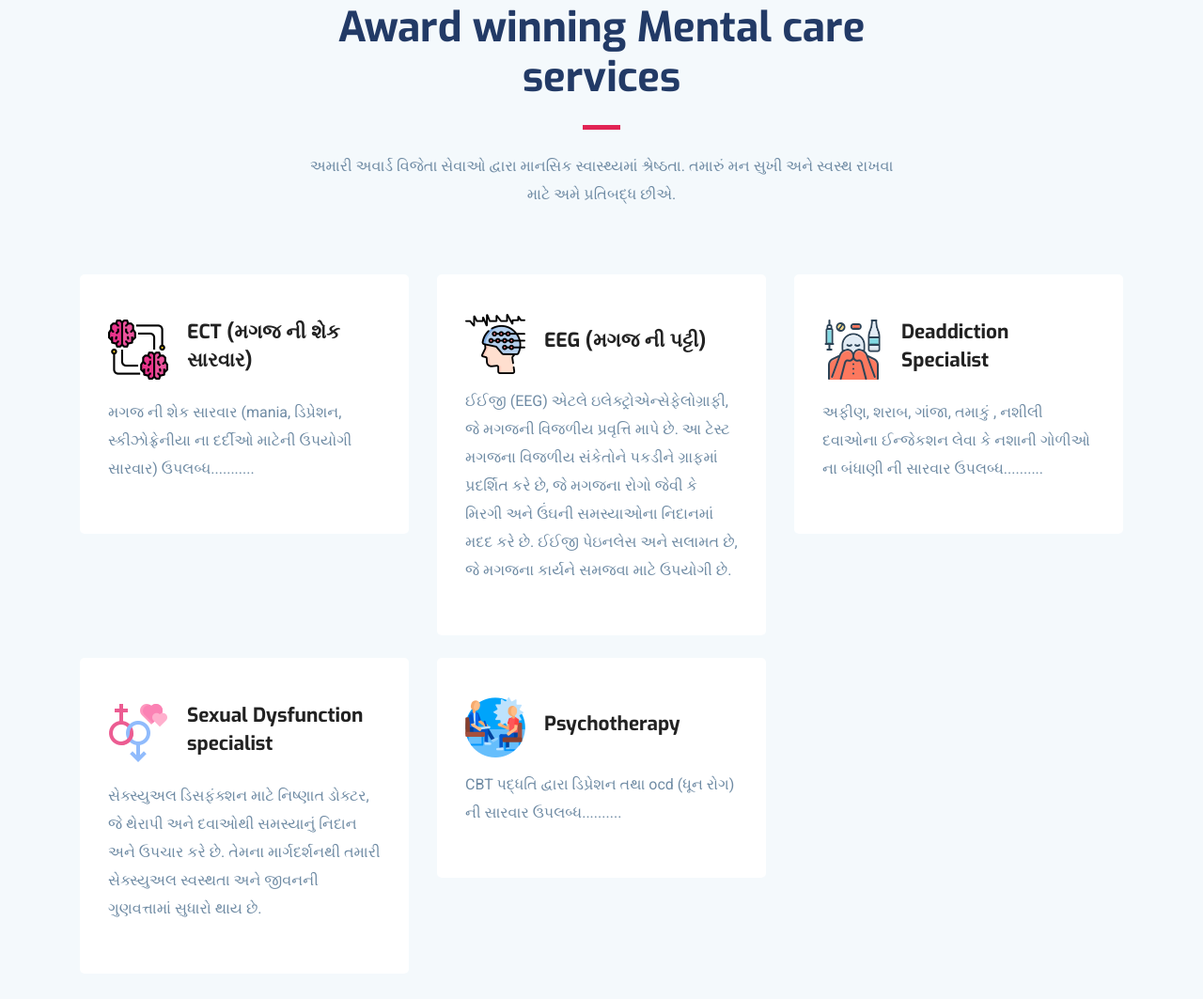
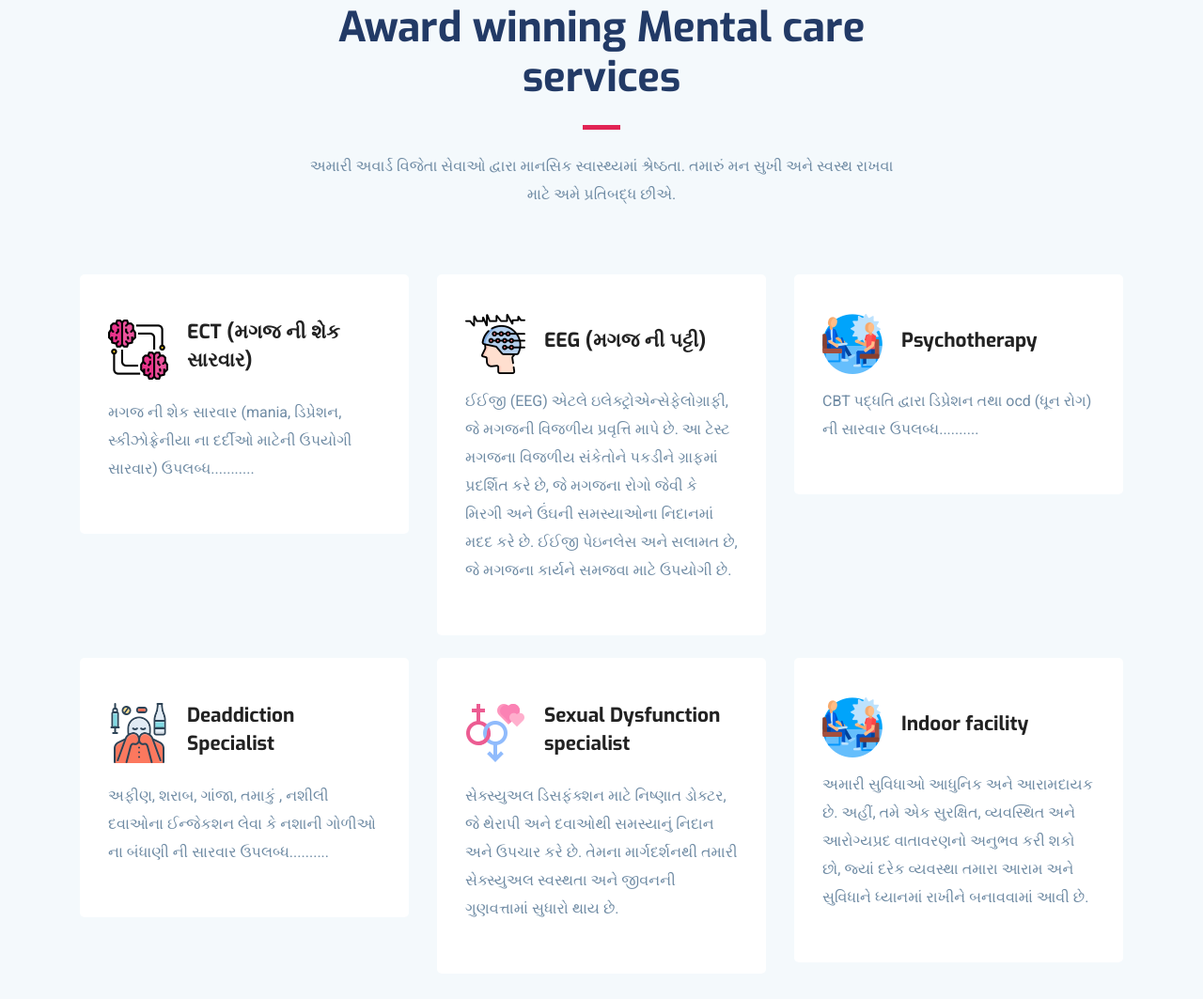
Before and after one commit to PrinceJodhani/dr-makbul-ali, a plain HTML site: page index.html in a window 1280 px wide. Shown: the part 2029-3092 px from the top of the page at 94% size. Drawn offline with Linux system fonts and the light colour scheme; some packages are replaced by stand-ins of ours.

Commit message:
updating some elements

```diff
--- a/index.html
+++ b/index.html
@@ -300,6 +300,19 @@
 					</div>
 				</div>
 			</div>
+			<div class="col-lg-4 col-md-6 col-sm-6">
+				<div class="service-item mb-4">
+					<div class="icon d-flex align-items-center">
+						<i class="text-lg">
+							<img src="./images/psychotherapy_10372013.png"/>
+						</i>
+						<h4 class="mt-3 mb-3"> Psychotherapy</h4>
+					</div>
+					<div class="content">
+						<p class="mb-4">CBT પદ્ધતિ દ્વારા ડિપ્રેશન તથા ocd (ધૂન રોગ) ની સારવાર ઉપલબ્ધ..........</p>
+					</div>
+				</div>
+			</div>
 
 			<div class="col-lg-4 col-md-6 col-sm-6">
 				<div class="service-item mb-4">
@@ -329,31 +342,21 @@
 				</div>
 			</div>
 
+
+
 			<div class="col-lg-4 col-md-6 col-sm-6">
 				<div class="service-item mb-4">
 					<div class="icon d-flex align-items-center">
 						<i class="text-lg">
-							<img src="./images/psychotherapy_10372013.png"/>
+							<img src="./images/psychotherapy_10372013.png" />
 						</i>
-						<h4 class="mt-3 mb-3"> Psychotherapy</h4>
+						<h4 class="mt-3 mb-3">Indoor facility</h4>
 					</div>
 					<div class="content">
-						<p class="mb-4">CBT પદ્ધતિ દ્વારા ડિપ્રેશન તથા ocd (ધૂન રોગ) ની સારવાર ઉપલબ્ધ..........</p>
+						<p class="mb-4">અમારી સુવિધાઓ આધુનિક અને આરામદાયક છે. અહીં, તમે એક સુરક્ષિત, વ્યવસ્થિત અને આરોગ્યપ્રદ વાતાવરણનો અનુભવ કરી શકો છો, જ્યાં દરેક વ્યવસ્થા તમારા આરામ અને સુવિધાને ધ્યાનમાં રાખીને બનાવવામાં આવી છે.</p>
 					</div>
 				</div>
 			</div>
-
-			<!-- <div class="col-lg-4 col-md-6 col-sm-6">
-				<div class="service-item mb-4">
-					<div class="icon d-flex align-items-center">
-						<i class="icofont-dna-alt-1 text-lg"></i>
-						<h4 class="mt-3 mb-3">Gynecology</h4>
-					</div>
-					<div class="content">
-						<p class="mb-4">Saepe nulla praesentium eaque omnis perferendis a doloremque.</p>
-					</div>
-				</div>
-			</div> -->
 		</div>
 	</div>
 </section>
@@ -475,6 +478,7 @@
 						<li>Bipolar</li>
 						<li>Schizophrenia</li>
 						<li>PTSD</li>
+						<li>Indoor facility</li>
 					</ul>
 				</div>
 			</div>
```
